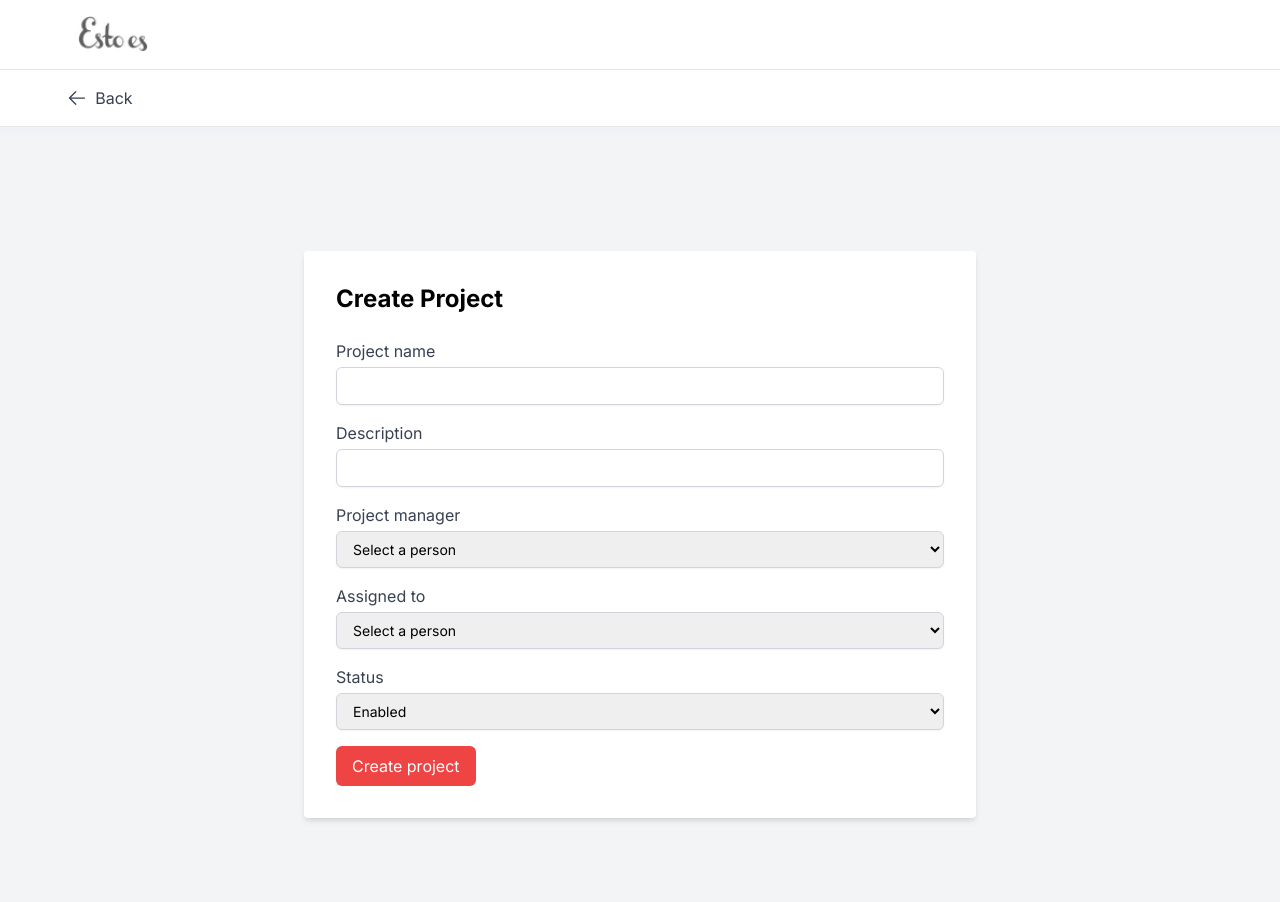
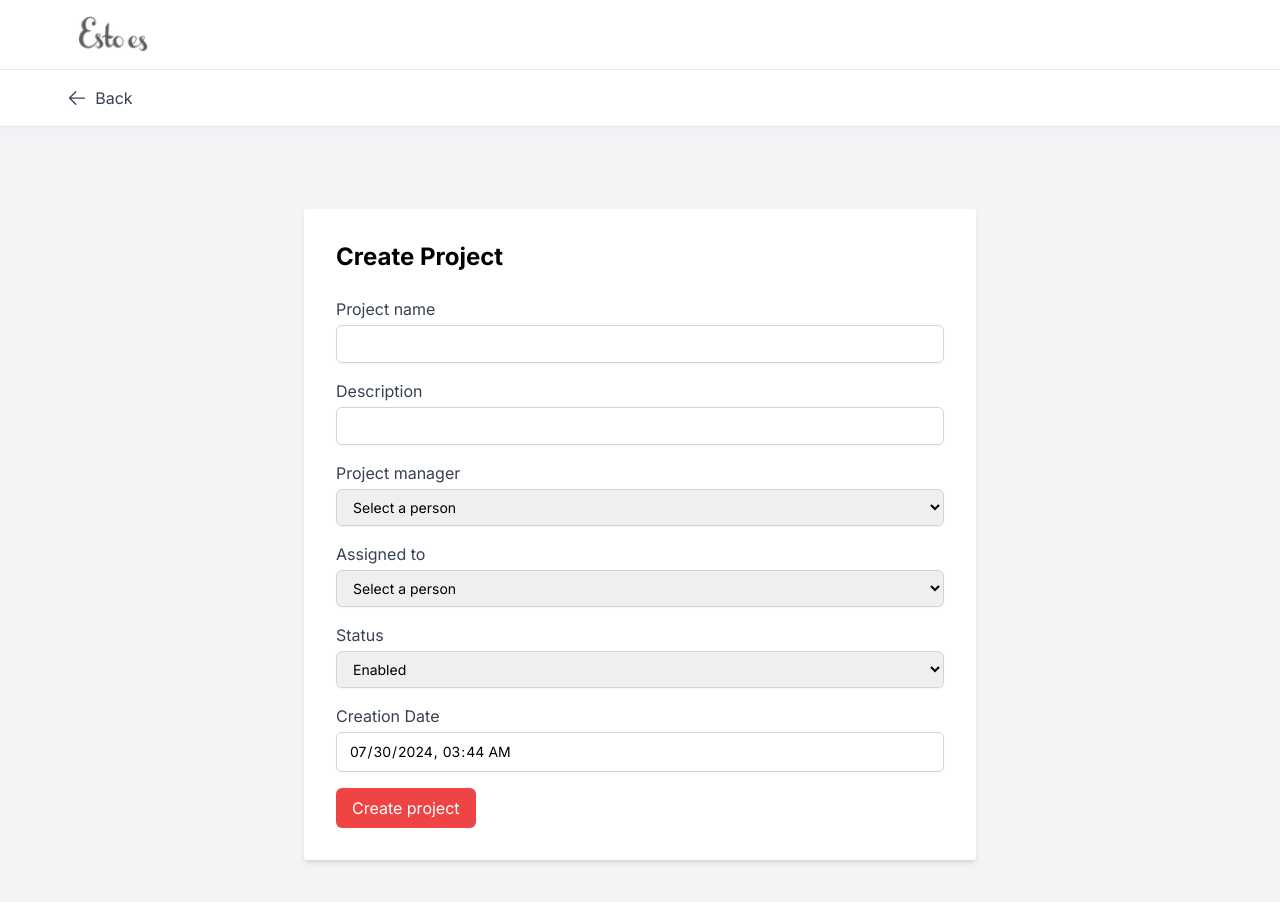
Before and after one commit to arieljarovisky/challengeEstoEs, a Next.js app: page /createProject in a window 1280 px wide. Shown: the top 902 px of the page. Built offline with nearby package versions, Linux system fonts and the light colour scheme.

Commit message:
function delete

```diff
--- a/src/app/[id]/page.jsx
+++ b/src/app/[id]/page.jsx
@@ -29,6 +29,7 @@ const EditProject = () => {
       setLoading(false);
     }
   }, [id, router]);
+
   const handleChange = (e) => {
     const { name, value } = e.target;
     setProject((prevData) => ({
@@ -142,6 +143,21 @@ const EditProject = () => {
                 <option value="Disabled">Disabled</option>
               </select>
             </div>
+            <div className="mb-4">
+              <label htmlFor="creationDate" className="block text-gray-700">
+                Creation Date
+              </label>
+              <input
+                type="datetime-local"
+                id="creationDateTime"
+                name="creationDateTime"
+                value={project.creationDateTime}
+                onChange={handleChange}
+                className="mt-1 block w-full px-3 py-2 border border-gray-300 rounded-md shadow-sm focus:outline-none focus:ring-indigo-500 focus:border-indigo-500 sm:text-sm"
+                required
+                readOnly
+              />
+            </div>
             <button
               type="submit"
               className="w-30 bg-red-500 text-white py-2 px-4 rounded-md hover:bg-red-600 focus:outline-none focus:ring-2 focus:ring-offset-2 focus:ring-red-500"
--- a/src/app/components/forms/CreateProjectForm.jsx
+++ b/src/app/components/forms/CreateProjectForm.jsx
@@ -8,6 +8,7 @@ const CreateProjectForm = ({ onSubmit }) => {
         projectManager: "",
         assignedTo: "",
         status: "Enabled",
+        creationDateTime: new Date().toISOString().slice(0, 16),
     });
 
     const handleChange = (e) => {
@@ -105,6 +106,21 @@ const CreateProjectForm = ({ onSubmit }) => {
                             <option value="Disabled">Disabled</option>
                         </select>
                     </div>
+                    <div className="mb-4">
+                        <label htmlFor="creationDate" className="block text-gray-700">
+                            Creation Date
+                        </label>
+                        <input
+                            type="datetime-local"
+                            id="creationDateTime"
+                            name="creationDateTime"
+                            value={formData.creationDateTime}
+                            onChange={handleChange}
+                            className="mt-1 block w-full px-3 py-2 border border-gray-300 rounded-md shadow-sm focus:outline-none focus:ring-indigo-500 focus:border-indigo-500 sm:text-sm"
+                            required
+                            readOnly
+                        />
+                    </div>
                     <button
                         type="submit"
                         className="w-30 bg-red-500 text-white py-2 px-4 rounded-md hover:bg-red-600 focus:outline-none focus:ring-2 focus:ring-offset-2 focus:ring-red-500"
--- a/src/app/components/navbar/Navbar.jsx
+++ b/src/app/components/navbar/Navbar.jsx
@@ -1,5 +1,5 @@
 import Image from 'next/image';
-import Link from 'next/link';
+
 
 const Navbar = () => {
     return (
--- a/src/app/components/tables/Table.jsx
+++ b/src/app/components/tables/Table.jsx
@@ -4,13 +4,18 @@ import { EllipsisVerticalIcon } from '@heroicons/react/24/outline';
 import Image from 'next/image';
 import Link from 'next/link';
 
-const Table = ({ data }) => {
+const Table = ({ data, onDelete  }) => {
     const [open, setOpen] = useState(null);
 
     const handleToggle = (id) => {
         setOpen(open === id ? null : id);
     };
+    const handleDelete = (id) => {
 
+        localStorage.removeItem(`project-${id}`);
+
+        onDelete(id);
+    };
 
     return (
         <div className="md:px-[5%] py-[3%]">
@@ -30,7 +35,7 @@ const Table = ({ data }) => {
                             <tr key={item.id}>
                                 <td className="px-6 py-4 whitespace-nowrap ">
                                     <p className='font-md text-gray-900'>{item.projectName}</p>
-                                    <p className='text-xs text-gray-500'>Creation date:  09/09/2020 10:30 am</p>
+                                    <p className='text-xs text-gray-500'>Creation date: {item.creationDateTime}</p>
                                 </td>
                                 <td className="px-6 py-4  whitespace-nowrap text-sm text-gray-500 ">
                                     <p className='my-auto'>{item.projectManager}</p>
@@ -59,7 +64,7 @@ const Table = ({ data }) => {
                                         <div className="absolute right-0 z-10 mt-2 w-56 origin-top-right rounded-md bg-white shadow-lg ring-1 ring-black ring-opacity-5">
                                             <div className="p-1">
                                                 <Link href={`/${item.id}`} className="block w-full text-left px-4 py-2 text-sm text-gray-700 hover:bg-gray-100">Edit</Link>
-                                                <button className="block w-full text-left px-4 py-2 text-sm text-gray-700 hover:bg-gray-100">Delete</button>
+                                                <button  onClick={() => handleDelete(item.id)} className="block w-full text-left px-4 py-2 text-sm text-gray-700 hover:bg-gray-100">Delete</button>
                                             </div>
                                         </div>
                                     )}
@@ -71,10 +76,10 @@ const Table = ({ data }) => {
                 <div className="md:hidden">
                     <div className="bg-white mt-5">
                         {data.map((item, index) => (
-                            <div className="relative border border-gray-200 p-4 w-full">
+                            <div key={item.id} className="relative border border-gray-200 p-4 w-full">
 
                                 <button
-                                    onClick={() => handleToggle(item.id)} // Usar el ID del proyecto
+                                    onClick={() => handleToggle(item.id)}
                                     className="absolute top-2 right-2 flex items-center p-2 text-gray-500 hover:text-gray-700"
                                 >
                                     <EllipsisVerticalIcon className="h-5 w-5" />
@@ -83,7 +88,7 @@ const Table = ({ data }) => {
                                     <div className="text-gray-700 ">
                                         <div className="text-gray-700 mb-1">{item.projectName}</div>
                                         <div className="text-gray-400">
-                                            <span className="text-[12px]">Creation date: 09/09/2020 10:30 am</span>
+                                            <span className="text-[12px]">Creation date: {item.creationDateTime}</span>
                                         </div>
                                         <div className="flex items-center mt-2">
                                             <Image
@@ -101,7 +106,7 @@ const Table = ({ data }) => {
                                     <div className="absolute right-0 top-12 z-10 w-56 origin-top-right rounded-md bg-white shadow-lg ring-1 ring-black ring-opacity-5">
                                         <div className="p-1">
                                             <Link href={`/${item.id}}`} className="block w-full text-left px-4 py-2 text-sm text-gray-700 hover:bg-gray-100">Edit</Link>
-                                            <button className="block w-full text-left px-4 py-2 text-sm text-gray-700 hover:bg-gray-100">Delete</button>
+                                            <button  onClick={() => handleDelete(item.id)} className="block w-full text-left px-4 py-2 text-sm text-gray-700 hover:bg-gray-100">Delete</button>
                                         </div>
                                     </div>
                                 )}
--- a/src/app/dashboard/page.jsx
+++ b/src/app/dashboard/page.jsx
@@ -3,7 +3,7 @@ import Link from "next/link";
 import Table from "../components/tables/Table";
 import { useEffect, useState } from "react";
 
- const Dashboard = () =>{
+const Dashboard = () => {
   const [projectData, setProjectData] = useState([]);
 
   useEffect(() => {
@@ -12,6 +12,13 @@ import { useEffect, useState } from "react";
       setProjectData(JSON.parse(storedData));
     }
   }, []);
+
+  const handleDelete = (id) => {
+    const updatedProjects = projectData.filter(project => project.id !== id);
+    setProjectData(updatedProjects);
+    localStorage.setItem('projects', JSON.stringify(updatedProjects));
+  };
+
   return (
     <>
       <div className='flex bg-white'>
@@ -25,7 +32,7 @@ import { useEffect, useState } from "react";
         </div>
       </div>
       <hr />
-      <Table data={projectData}/>
+      <Table data={projectData} onDelete={handleDelete} />
     </>
   );
 }
```
